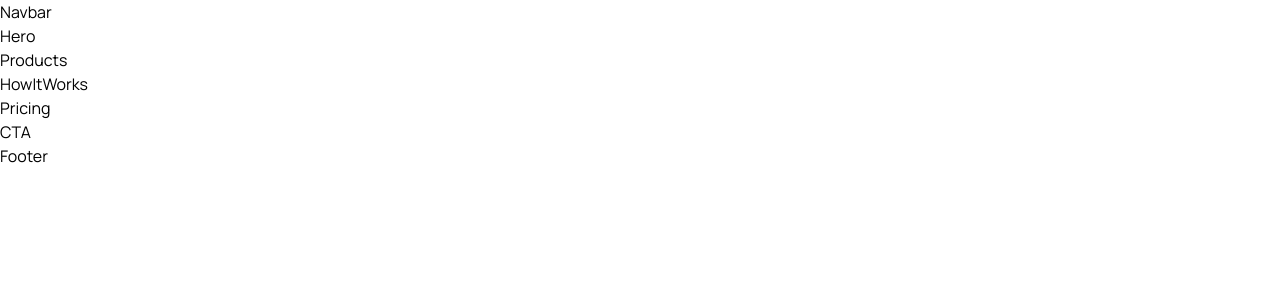
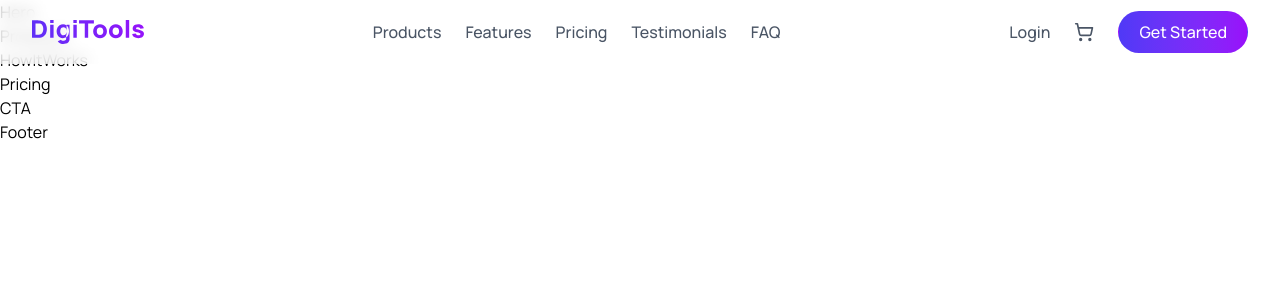
Before and after one commit to rihadjahanopu/B13-A06, a React (Vite) app: page / in a window 1280 px wide. Shown: the top 300 px of the page. Built offline with nearby package versions, Linux system fonts and the light colour scheme.

Commit message:
create navbar componet desin and funtimality

```diff
--- a/src/sections/Navbar.jsx
+++ b/src/sections/Navbar.jsx
@@ -1,5 +1,216 @@
+import { Menu, ShoppingCart, X } from "lucide-react";
+import { useEffect, useState } from "react";
+import logo from "../assets/products/logo.svg";
+import { useCart } from "../context/CartContext";
+
 const Navbar = () => {
-	return <div>Navbar</div>;
+	const [isScrolled, setIsScrolled] = useState(false);
+	const [isMobileMenuOpen, setIsMobileMenuOpen] = useState(false);
+	const [isCartOpen, setIsCartOpen] = useState(false);
+
+	const { cartItems, getCartCount, getCartTotal, removeFromCart } = useCart();
+
+	useEffect(() => {
+		const handleScroll = () => {
+			setIsScrolled(window.scrollY > 20);
+		};
+		window.addEventListener("scroll", handleScroll);
+		return () => window.removeEventListener("scroll", handleScroll);
+	}, []);
+
+	const navLinks = [
+		{ name: "Products", href: "#products" },
+		{ name: "Features", href: "#features" },
+		{ name: "Pricing", href: "#pricing" },
+		{ name: "Testimonials", href: "#testimonials" },
+		{ name: "FAQ", href: "#faq" },
+	];
+
+	const scrollToSection = (href) => {
+		const element = document.querySelector(href);
+		if (element) {
+			element.scrollIntoView({ behavior: "smooth" });
+		}
+		setIsMobileMenuOpen(false);
+	};
+
+	const cartCount = getCartCount();
+	const cartTotal = getCartTotal();
+
+	return (
+		<>
+			<nav
+				className={`fixed top-0 left-0 right-0 z-50 transition-all duration-300 ${
+					isScrolled ?
+						"bg-white/95 backdrop-blur-md shadow-sm"
+					:	"bg-white/70 backdrop-blur"
+				}`}>
+				<div className="max-w-7xl mx-auto px-4 sm:px-6 lg:px-8">
+					<div className="flex items-center justify-between h-16">
+						<a
+							href="/"
+							onClick={(e) => {
+								e.preventDefault();
+								window.scrollTo({ top: 0, behavior: "smooth" });
+							}}>
+							<img
+								src={logo}
+								alt="Digitools"
+								className="w-28"
+							/>
+						</a>
+
+						<div className="hidden md:flex items-center space-x-6">
+							{navLinks.map((link) => (
+								<button
+									key={link.name}
+									onClick={() => scrollToSection(link.href)}
+									className="text-gray-600 hover:text-indigo-600 font-medium transition-colors">
+									{link.name}
+								</button>
+							))}
+						</div>
+
+						<div className="hidden md:flex items-center space-x-4">
+							<button className="text-gray-600 hover:text-gray-900 font-medium transition-colors">
+								Login
+							</button>
+
+							<button
+								onClick={() => setIsCartOpen(true)}
+								className="relative p-2 text-gray-600 hover:text-gray-900 transition-colors">
+								<ShoppingCart className="w-5 h-5" />
+								{cartCount > 0 && (
+									<span className="absolute -top-1 -right-1 bg-red-500 text-white text-xs w-5 h-5 rounded-full flex items-center justify-center font-semibold">
+										{cartCount}
+									</span>
+								)}
+							</button>
+
+							<button className="bg-linear-to-r from-indigo-600 to-purple-600 text-white border border-transparent g-linear-to-r hover:from-indigo-50 hover:to-purple-50 hover:text-indigo-700 hover:border hover:border-indigo-600 px-5 py-2 rounded-full font-medium transition-colors">
+								Get Started
+							</button>
+						</div>
+
+						<div className="md:hidden flex items-center gap-4">
+							<button
+								onClick={() => setIsCartOpen(true)}
+								className="relative p-2 text-gray-600 hover:text-gray-900 transition-colors">
+								<ShoppingCart className="w-5 h-5" />
+								{cartCount > 0 && (
+									<span className="absolute -top-1 -right-1 bg-red-500 text-white text-xs w-5 h-5 rounded-full flex items-center justify-center font-semibold">
+										{cartCount}
+									</span>
+								)}
+							</button>
+
+							<button
+								onClick={() => setIsMobileMenuOpen(!isMobileMenuOpen)}
+								className="p-2 text-gray-600 hover:text-gray-900 transition-colors">
+								{isMobileMenuOpen ?
+									<X className="w-6 h-6" />
+								:	<Menu className="w-6 h-6" />}
+							</button>
+						</div>
+					</div>
+
+					{isMobileMenuOpen && (
+						<div className="md:hidden bg-white border-t border-gray-100 py-4">
+							<div className="flex flex-col space-y-4">
+								{navLinks.map((link) => (
+									<button
+										key={link.name}
+										onClick={() => scrollToSection(link.href)}
+										className="text-gray-600 hover:text-indigo-600 font-medium transition-colors text-left px-2">
+										{link.name}
+									</button>
+								))}
+								<div className="pt-4 border-t border-gray-100 flex flex-col space-y-3 px-2">
+									<button className="text-gray-600 hover:text-gray-900 font-medium text-left">
+										Login
+									</button>
+									<button className="bg-indigo-600 hover:bg-indigo-700 text-white px-5 py-2 rounded-full font-medium w-full">
+										Get Started
+									</button>
+								</div>
+							</div>
+						</div>
+					)}
+				</div>
+			</nav>
+
+			{isCartOpen && (
+				<div className="fixed inset-0 z-60">
+					<div
+						className="absolute inset-0 bg-black/50"
+						onClick={() => setIsCartOpen(false)}
+					/>
+
+					<div className="absolute right-0 top-0 h-full w-full max-w-md bg-white shadow-2xl flex flex-col">
+						<div className="flex items-center justify-between p-4 border-b">
+							<h2 className="text-lg font-bold text-gray-800">
+								Shopping Cart ({cartCount})
+							</h2>
+							<button
+								onClick={() => setIsCartOpen(false)}
+								className="p-2 text-gray-600 hover:text-gray-900">
+								<X className="w-5 h-5" />
+							</button>
+						</div>
+
+						<div className="flex-1 overflow-y-auto p-4">
+							{cartItems.length === 0 ?
+								<div className="text-center text-gray-500 mt-10">
+									<ShoppingCart className="w-16 h-16 mx-auto mb-4 opacity-30" />
+									<p>Your cart is empty</p>
+								</div>
+							:	<div className="space-y-4">
+									{cartItems.map((item) => (
+										<div
+											key={item.id}
+											className="flex items-center gap-4 p-3 bg-gray-50 rounded-lg">
+											<img
+												src={item.icon}
+												alt={item.name}
+												className="w-16 h-16 object-cover rounded-md"
+											/>
+											<div className="flex-1">
+												<h3 className="font-medium text-gray-800">
+													{item.name}
+												</h3>
+												<p className="text-indigo-600 font-semibold">
+													${item.price}
+												</p>
+											</div>
+											<button
+												onClick={() => removeFromCart(item.id)}
+												className="p-2 text-red-500 hover:bg-red-50 rounded">
+												<span>Remove</span>
+											</button>
+										</div>
+									))}
+								</div>
+							}
+						</div>
+
+						{cartItems.length > 0 && (
+							<div className="border-t p-4 space-y-4">
+								<div className="flex items-center justify-between text-lg font-bold">
+									<span>Total:</span>
+									<span className="text-indigo-600">
+										${cartTotal.toFixed(2)}
+									</span>
+								</div>
+								<button className="w-full bg-indigo-600 hover:bg-indigo-700 text-white py-3 rounded-full font-medium transition-colors">
+									Checkout
+								</button>
+							</div>
+						)}
+					</div>
+				</div>
+			)}
+		</>
+	);
 };
 
 export default Navbar;
```
